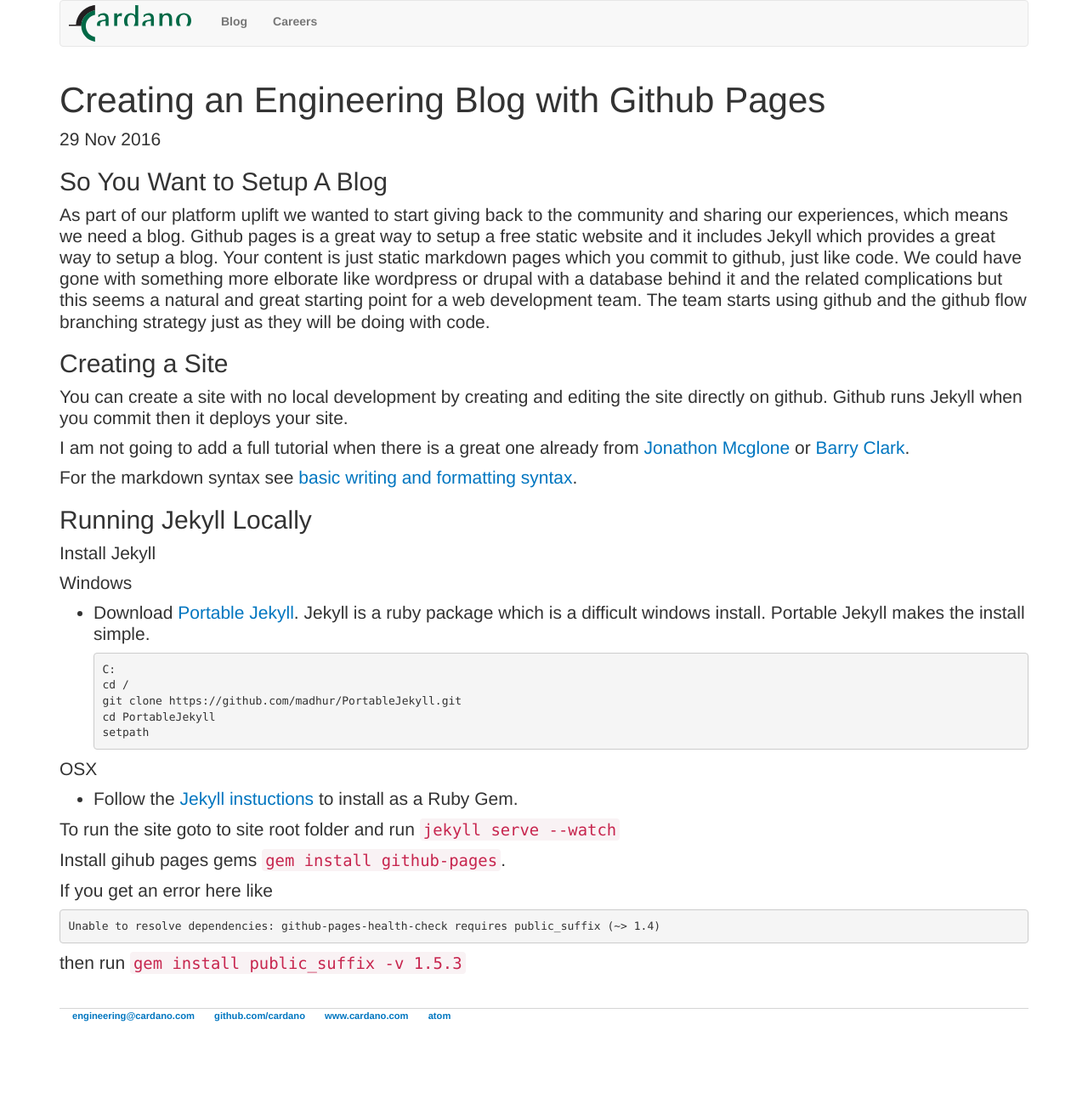
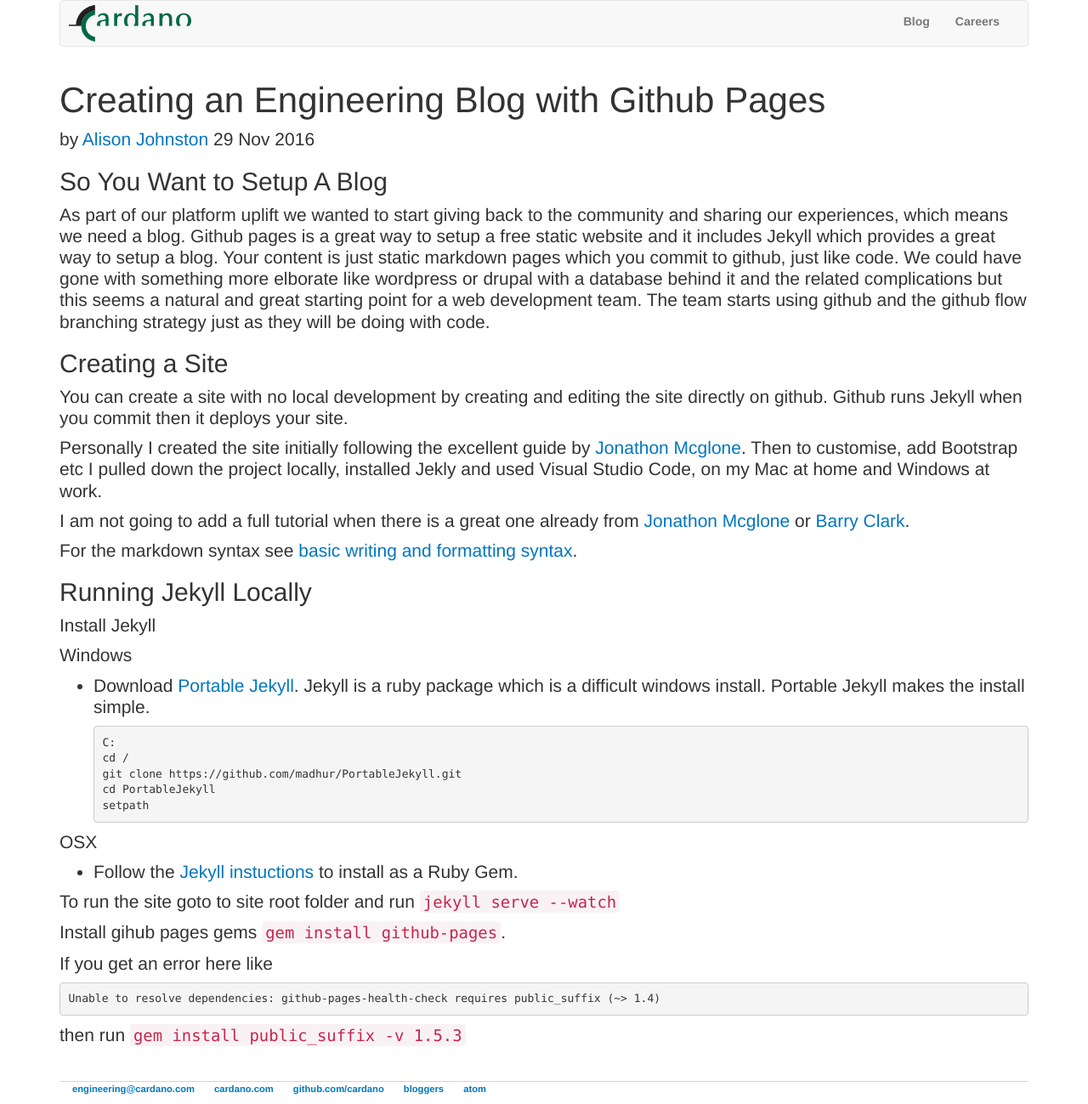
Before and after one commit to ronlawrence/cardano.github.io, a Jekyll site: the page built from _posts/2016-11-29-creating-an-engineering-blog.md, in a window 1280 px wide. Shown: the whole page at 85% size. Built offline with Jekyll 4.4.1, drawn with Linux system fonts in a browser that asks for light colours; nearby versions of some CDN libraries; before the commit the page ends 1213 px from its top, so only the background shows below that.

Commit message:
Adding contributor instructions

```diff
--- a/_config.yml
+++ b/_config.yml
@@ -8,3 +8,4 @@
 markdown: kramdown
 permalink: /blog/:year/:month/:day/:title
 exclude: [docs/, lib/, scripts/]
+port: 4001
--- /dev/null
+++ b/_data/authors.yml
@@ -0,0 +1,5 @@
+# Author details.
+alison_johnston:
+    name: Alison Johnston
+    email: a.johnston@cardano.com
+    web: https://uk.linkedin.com/in/alisonjohnstonuk
--- a/_layouts/default.html
+++ b/_layouts/default.html
@@ -30,7 +30,7 @@
 
         <!-- Collect the nav links, forms, and other content for toggling -->
         <div class="collapse navbar-collapse" id="site-navbar-collapse">
-          <ul class="nav navbar-nav">
+          <ul class="nav navbar-nav navbar-right">
             <li><a href="/blog">Blog</a></li>
             <li><a href="/careers">Careers</a></li>
           </ul>
@@ -48,8 +48,9 @@
     <div id="line"/>
     <ul>
       <li><a href="mailto:{{ site.email }}">{{ site.email }}</a></li>
+      <li><a href="http://www.cardano.com">cardano.com</a></li>
       <li><a href="http://github.com/cardano">github.com/cardano</a></li>
-      <li><a href="http://www.cardano.com">www.cardano.com</a></li>
+      <li><a href="https://github.com/cardano/cardano.github.io">bloggers</a></li>
       <li><a href="/blog/atom.xml">atom</a></li>
     </ul>
   </footer>
--- a/_layouts/post.html
+++ b/_layouts/post.html
@@ -1,8 +1,20 @@
 ---
 layout: default
 ---
+<!-- Look the author details up from the site config. -->
+{% assign author = site.data.authors[page.author] %}
+
 <h1>{{ page.title }}</h1>
-<p class="meta">{{ page.date | date_to_string }}</p>
+<p class="meta">
+  {% if author %}
+  <span>
+    <!-- Personal Info. -->
+    by <a href="{{ author.web }}" target="_blank">{{ author.name }}</a>
+  </span>
+  {% endif %}
+  {{ page.date | date_to_string }}
+</p>
+
 
 <div class="post">
   {{ content }}
--- a/_posts/2016-11-29-creating-an-engineering-blog.md
+++ b/_posts/2016-11-29-creating-an-engineering-blog.md
@@ -2,6 +2,7 @@
 layout: post
 title: "Creating an Engineering Blog with Github Pages"
 date: 2016-11-29
+author: alison_johnston
 categories: update cardano github-pages jekyll
 ---
 
@@ -12,6 +13,8 @@
 Creating a Site
 ---
 You can create a site with no local development by creating and editing the site directly on github.  Github runs Jekyll when you commit then it deploys your site.
+
+Personally I created the site initially following the excellent guide by [Jonathon Mcglone](http://jmcglone.com/guides/github-pages).  Then to customise, add Bootstrap etc I pulled down the project locally, installed Jekly and used Visual Studio Code, on my Mac at home and Windows at work.
 
 I am not going to add a full tutorial when there is a great one already from [Jonathon Mcglone](http://jmcglone.com/guides/github-pages) or [Barry Clark](https://www.smashingmagazine.com/2014/08/build-blog-jekyll-github-pages/).
 
--- a/assets/css/main.css
+++ b/assets/css/main.css
@@ -17,7 +17,7 @@
 
 .navbar-nav {
     margin-top: -1px;
-    margin-left: 20px;
+    margin-right: 20px;
 }
 .navbar-brand {
     padding: 5px 0 5px 10px;
--- a/blog/atom.xml
+++ b/blog/atom.xml
@@ -1,5 +1,5 @@
 ---
-layout: feed
+layout: null
 ---
 <?xml version="1.0" encoding="utf-8"?>
 <feed xmlns="http://www.w3.org/2005/Atom">
```
Also changed, not shown: docs/jekyll.md (deleted, +0 -17 lines), README.md, 1 other file.
